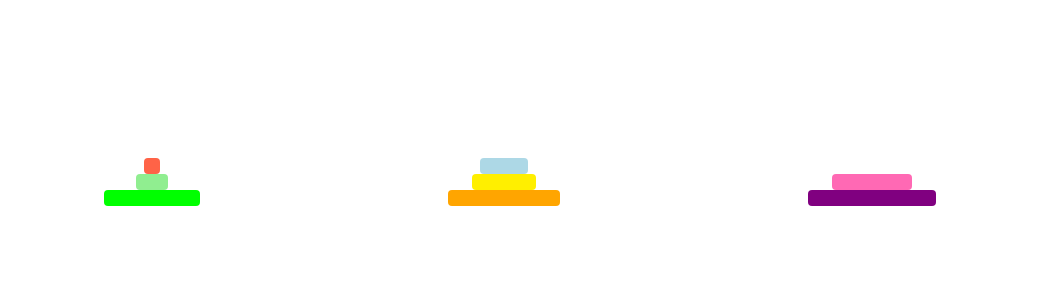
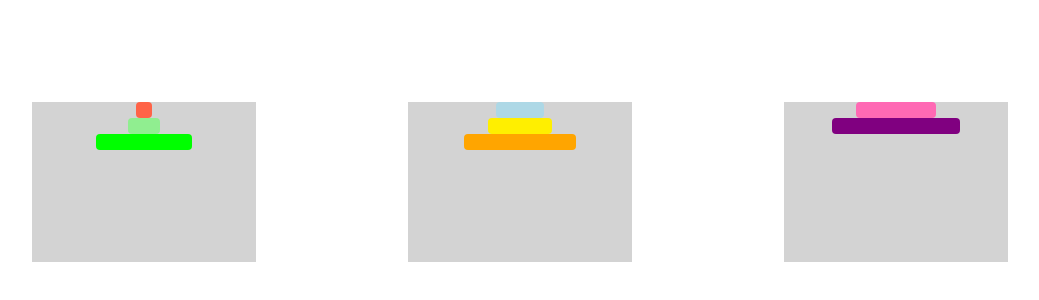
Before and after one commit to mateuszkornecki/hanoi, a React (Create React App) app: page / in a window 1280 px wide. Shown: the part 218-518 px from the top of the page, without its empty margins (120-1159 px from the left). Built offline with nearby package versions, Linux system fonts and the light colour scheme.

Commit message:
feat: added stackIndex props

```diff
--- a/src/Stack.tsx
+++ b/src/Stack.tsx
@@ -3,16 +3,19 @@ import "./App.scss";
 import { Segment } from "./Segment";
 
 export interface StackProps {
+  stackIndex: string;
   segments: Array<number>;
 }
 
-export function Stack({ segments }: StackProps) {
+export function Stack({ segments, stackIndex }: StackProps) {
   const stackStyle = {
-    width: `${Math.max(...segments)}rem`,
+    width: "10rem",
+    height: "10rem",
+    background: "lightgray",
   };
 
   return (
-    <div className="stack" style={stackStyle}>
+    <div className="stack" id={stackIndex} style={stackStyle}>
       {segments.map((segmentIndex) => (
         <Segment index={segmentIndex} key={segmentIndex} />
       ))}
```
